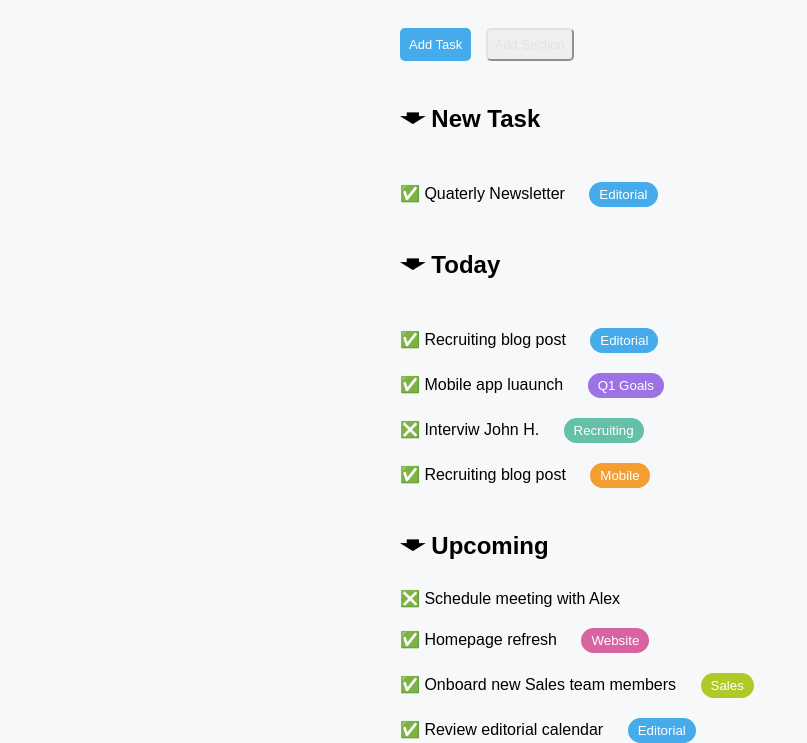
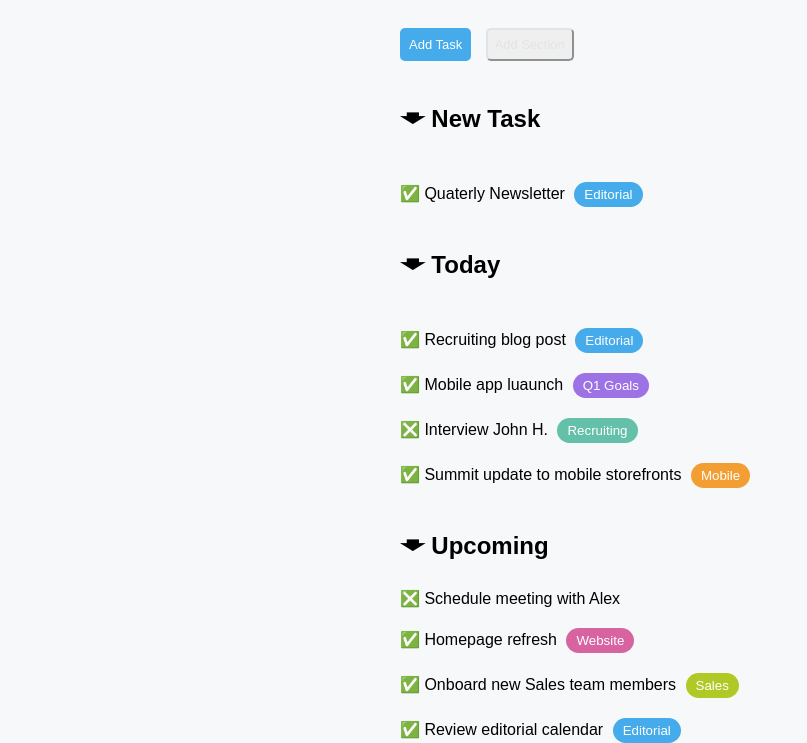
Before and after one commit to Valentina-De-Mite/html-css-toboolist, a plain HTML site: page index.html in a window 1280 px wide. Shown: the part 92-835 px from the top of the page, without its empty margins (0-807 px from the left). Drawn offline with Linux system fonts and the light colour scheme.

Commit message:
fixed main

```diff
--- a/index.html
+++ b/index.html
@@ -50,11 +50,11 @@
                     <span> &#9989; Mobile app luaunch</span>
                     <button class="Q1"> Q1 Goals</button>
                     <br>
-                    <span>&#10062; Interviw John H.</span>
+                    <span>&#10062; Interview John H.</span>
                     <button class="recruinting"> Recruiting</button>
 
                     <br>
-                    <span>	&#9989; Recruiting blog post </span>
+                    <span>	&#9989; Summit update to mobile storefronts </span>
                     <button class="mobile"> Mobile</button>
 
 
--- a/style.css
+++ b/style.css
@@ -106,7 +106,7 @@ h2{
 
 
 .editorial{
-    margin-left: 20px;
+    margin-left: 5px;
     border-radius: 20px;
     padding: 5px 10px;
     color: white;
@@ -117,7 +117,7 @@ h2{
 
 
 .Q1{
-    margin-left: 20px;
+    margin-left: 5px;
     border-radius: 20px;
     margin-top: 20px;
     padding: 5px 10px;
@@ -128,7 +128,7 @@ h2{
 }
 
 .recruinting{
-    margin-left: 20px;
+    margin-left: 5px;
     border-radius: 20px;
     margin-top: 20px;
     padding: 5px 10px;
@@ -138,7 +138,7 @@ h2{
 }
 
 .mobile{
-    margin-left: 20px;
+    margin-left: 5px;
     border-radius: 20px;
     margin-top: 20px;
     padding: 5px 10px;
@@ -148,7 +148,7 @@ h2{
 }
 
 .website{
-    margin-left: 20px;
+    margin-left: 5px;
     border-radius: 20px;
     margin-top: 20px;
     padding: 5px 10px;
@@ -158,7 +158,7 @@ h2{
 }
 
 .sales {
-    margin-left: 20px;
+    margin-left: 5px;
     border-radius: 20px;
     margin-top: 20px;
     padding: 5px 10px;
```
